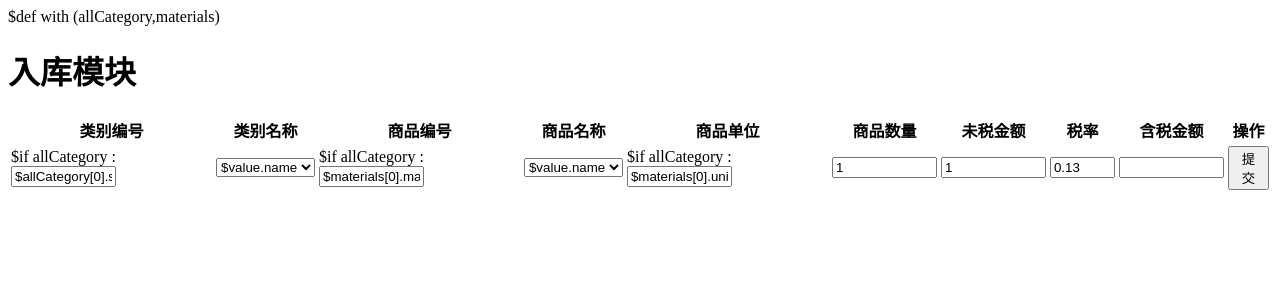
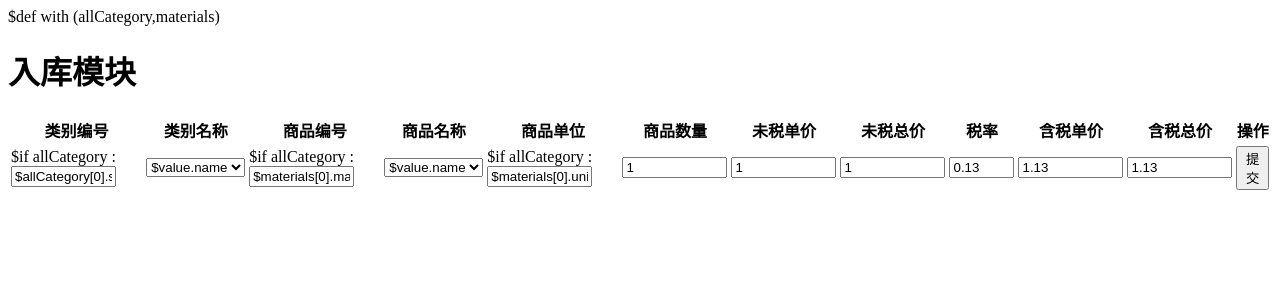
Before and after one commit to xuhuimin-9/kh_erp, a Python web app: template templates/inStorage.html in a window 1280 px wide. Shown: the top 300 px of the page. Run offline with Jinja, Linux system fonts and the light colour scheme; the template is opened without the code that fills it, so the values that code supplies are empty; some libraries are stand-ins or nearby versions.

Commit message:
入库模块增加未税总价、含税单价、含税总价

```diff
--- a/templates/inStorage.html
+++ b/templates/inStorage.html
@@ -18,9 +18,11 @@ $def with (allCategory,materials)
 								<th>商品名称</th>
 								<th>商品单位</th>
 								<th>商品数量</th>
-								<th>未税金额</th>
+								<th>未税单价</th>
+								<th>未税总价</th>
 								<th>税率</th>
-								<th>含税金额</th>
+								<th>含税单价</th>
+								<th>含税总价</th>
 								<th>操作</th>
 							</tr>
 						</thead>
@@ -55,8 +57,10 @@ $def with (allCategory,materials)
 									<td><input id="materialCount" class="count" type="text" size="10" name="material_count" value="1" oninput="value=value.replace(/^(0+)|[^\d]+/g,'')"></td>
 
 									<td><input id="materialPrice" class="untax" size="10" name="price" value="1"></td>
+									<td><input id="materialTotalPrice" class="totalPrice" size="10" name="totalPrice" readonly="readonly" value="1"></td>
 									<td><input id="materialTax" type="text" size="5" name="tax_rate" value="0.13"></td>
-									<td><input id="materialTaxPrice" class="tax" size="10"></td>
+									<td><input id="materialTaxPrice" class="tax" size="10" readonly="readonly" value="1.13"></td>
+									<td><input id="materialTotalTaxPrice" class="totalTax" size="10" readonly="readonly" value="1.13"></td>
 								</form>
 								<td><button type="button" class="btn btn-primary" onclick="InStorageInfo()">提交</button></td>
 							</tr>
@@ -70,7 +74,7 @@ $def with (allCategory,materials)
 <script src="static/jquery-1.9.1.min.js"></script>
 <script>
 
-	//输入未税金额 根据数量及税率算出含税金额
+	//输入未税金额 根据数量及税率算出未税总价 含税单价 含税总价
 	//正则判断只可输入正数 并保留两位小数
 	$$('body').on("input", ".untax", function () {
 		$$(this).val($$(this).val().match(/\d+(\.\d{0,2})?/) ? $$(this).val().match(/\d+(\.\d{0,2})?/)[0] :  '');
@@ -78,20 +82,51 @@ $def with (allCategory,materials)
 		var price=$$(this).val();
 		var tax_rate=Number(inStorageInfo.tax_rate.value);
 
-		var tax_price=price * ( 1 + tax_rate ) * count
+		//未税总价
+		var tax_price=price * count
+		$$(this).parent().parent().find(".totalPrice").val((tax_price).toFixed(2));
 
+		//含税单价
+		var tax_price=price * ( 1 + tax_rate )
 		$$(this).parent().parent().find(".tax").val((tax_price).toFixed(2));
+
+		//含税总价
+		var total_tax_price=price * ( 1 + tax_rate ) * count
+		$$(this).parent().parent().find(".totalTax").val((total_tax_price).toFixed(2));
     });
 
-	//输入数量 根据未我竟然金额及税率算出含税金额
+	//输入数量 根据未税额及税率算出含税金额
 	$$('body').on("input", ".count", function () {
 		var count=inStorageInfo.price.value;
 		var price=$$(this).val();
 		var tax_rate=Number(inStorageInfo.tax_rate.value);
 
-		var tax_price=price * ( 1 + tax_rate ) * count
+		//未税总价
+		var tax_price=price * count
+		$$(this).parent().parent().find(".totalPrice").val((tax_price).toFixed(2));
 
+		//含税单价
+		var tax_price=price * ( 1 + tax_rate )
 		$$(this).parent().parent().find(".tax").val((tax_price).toFixed(2));
+
+		//含税总价
+		var total_tax_price=price * ( 1 + tax_rate ) * count
+		$$(this).parent().parent().find(".totalTax").val((total_tax_price).toFixed(2));
+    });
+
+	//输入税率 根据未锐金额及税率算出 含税单价 含税总价
+	$$('body').on("input", ".tax", function () {
+		var count=inStorageInfo.price.value;
+		var price=$$(this).val();
+		var tax_rate=Number(inStorageInfo.tax_rate.value);
+
+		//含税单价
+		var tax_price=price * ( 1 + tax_rate )
+		$$(this).parent().parent().find(".tax").val((tax_price).toFixed(2));
+
+		//含税总价
+		var total_tax_price=price * ( 1 + tax_rate ) * count
+		$$(this).parent().parent().find(".totalTax").val((total_tax_price).toFixed(2));
     });
 
 
```
